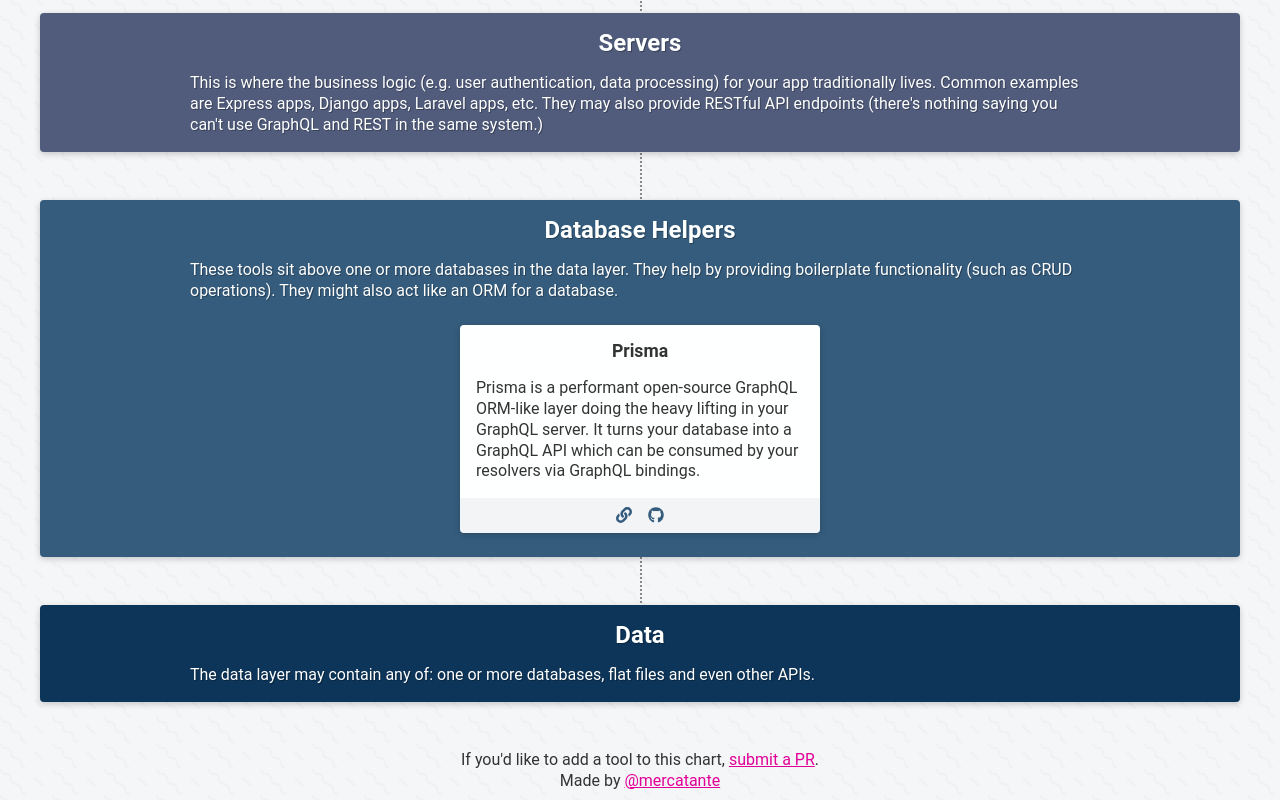
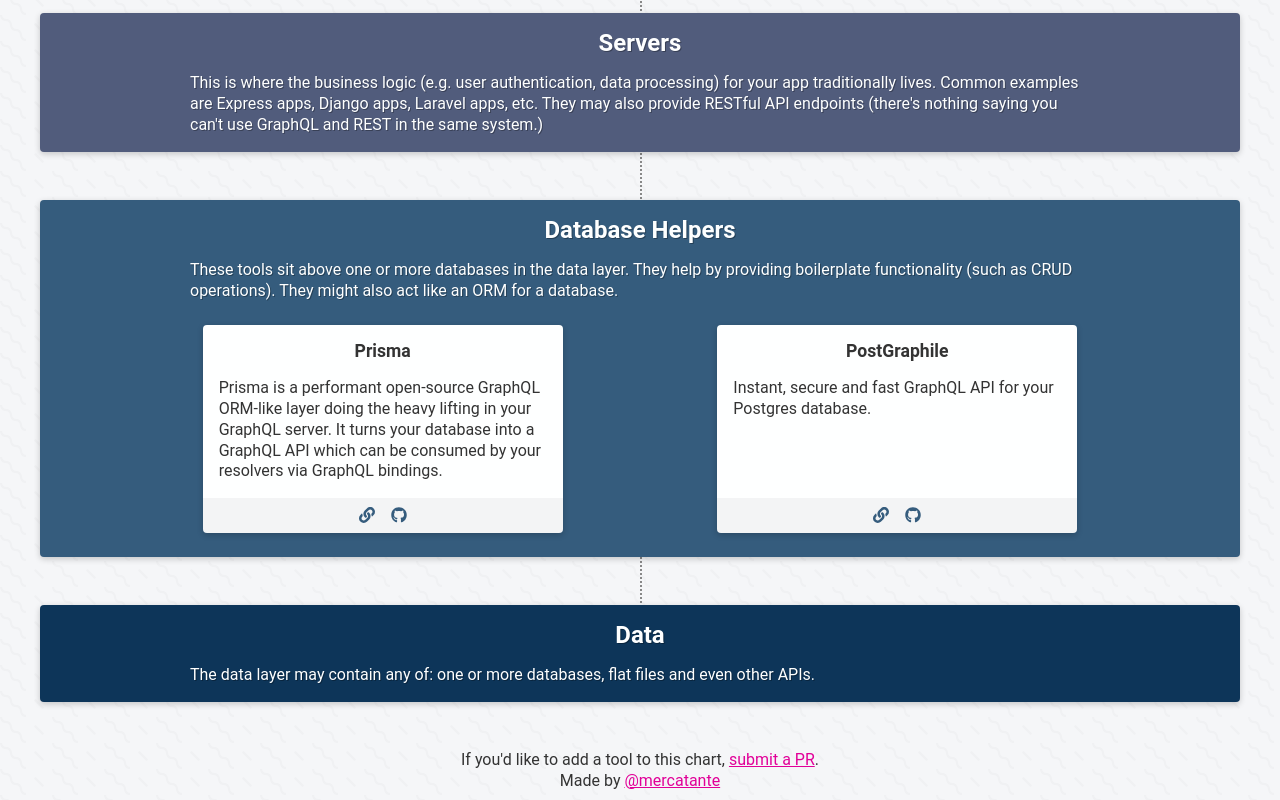
Before and after one commit to steven-mercatante/graphql-stack, a React (Create React App) app: page / in a window 1280 px wide. Shown: the part 2559-3359 px from the top of the page. Built offline with nearby package versions, Linux system fonts and the light colour scheme.

Commit message:
Add PostGraphile

```diff
--- a/src/toolsData.js
+++ b/src/toolsData.js
@@ -294,7 +294,8 @@
       },
       {
         name: "AWS AppSync",
-        description: "AWS AppSync is a managed & scalable GraphQL service. Features include out of the box offline functionality & access to multiple first-class data sources.",
+        description:
+          "AWS AppSync is a managed & scalable GraphQL service. Features include out of the box offline functionality & access to multiple first-class data sources.",
         url: "https://aws.amazon.com/appsync/",
         github: "https://github.com/awslabs/aws-mobile-appsync-sdk-js",
         language: JavaScript
@@ -311,8 +312,14 @@
         description:
           "Prisma is a performant open-source GraphQL ORM-like layer doing the heavy lifting in your GraphQL server. It turns your database into a GraphQL API which can be consumed by your resolvers via GraphQL bindings.",
         url: "https://www.prisma.io/",
-        github: "https://github.com/prismagraphql/prisma",
-        language: JavaScript
+        github: "https://github.com/prismagraphql/prisma"
+      },
+      {
+        name: "PostGraphile",
+        description:
+          "Instant, secure and fast GraphQL API for your Postgres database.",
+        url: "https://www.graphile.org/postgraphile/",
+        github: "https://github.com/graphile/postgraphile"
       }
     ]
   }
```
